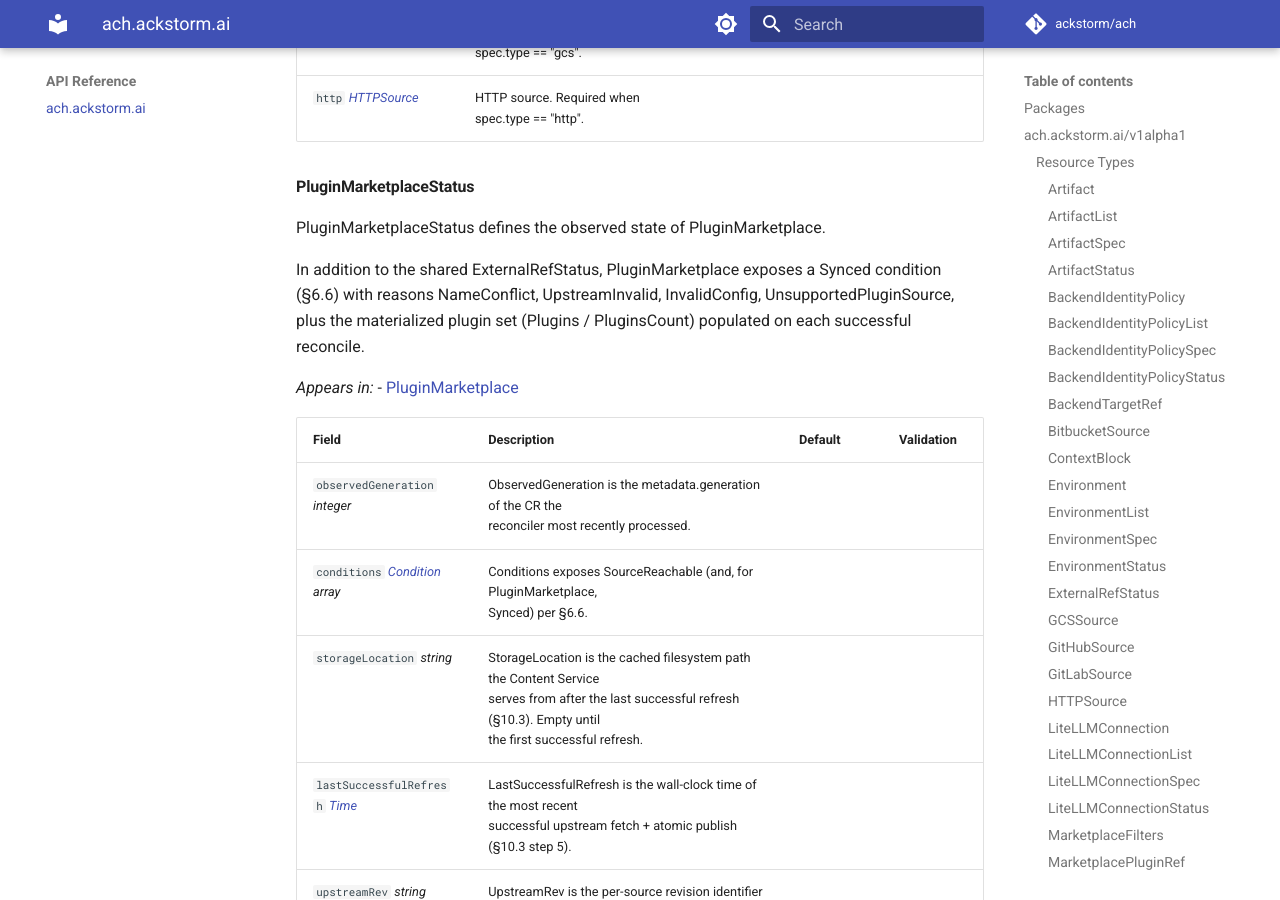
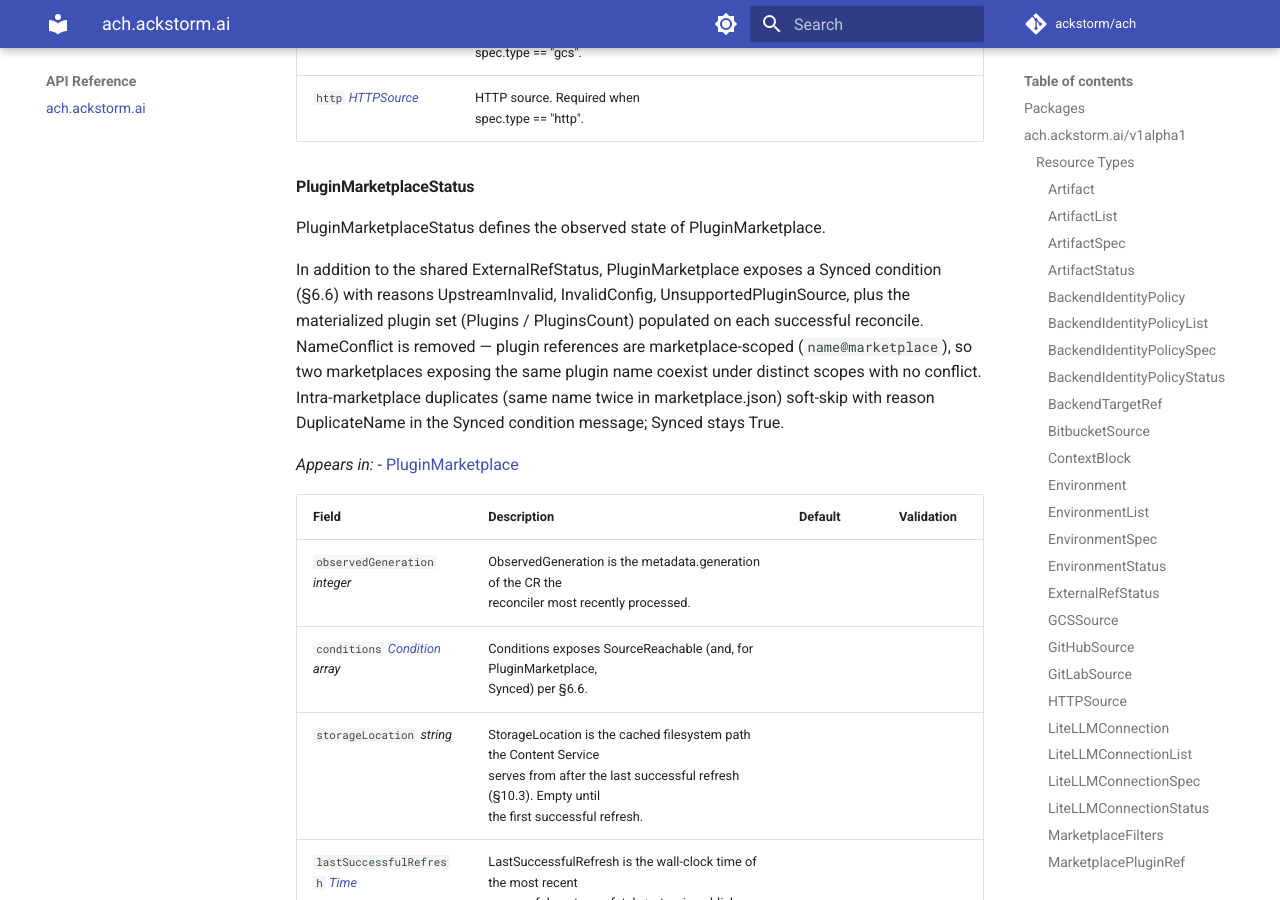
Before and after one commit to ackstorm/ach, an MkDocs documentation site: the page built from docs/api-reference/ach.ackstorm.ai.md, in a window 1280 px wide and 900 px high, scrolled down 25096 px. Built offline with MkDocs 1.6.1 and Material for MkDocs 9.7.7, drawn with Linux system fonts in a browser that asks for light colours; comment, search, counter and statistics services are not loaded; the version menu is left out.

Commit message:
docs: replace NameConflict narrative with name@marketplace scoping
Remove NameConflict as a Synced condition reason from PluginMarketplaceStatus
in the API reference; add an explanatory migration note to troubleshooting.md
describing the new marketplace-scoped plugin reference grammar (bare = Plugin
CRD, name@marketplace = marketplace plugin, DuplicateName for intra-marketplace
dups).

Co-Authored-By: Claude Sonnet 4.6 <noreply@anthropic.com>

```diff
--- a/docs/api-reference/ach.ackstorm.ai.md
+++ b/docs/api-reference/ach.ackstorm.ai.md
@@ -738,9 +738,14 @@ _Appears in:_
 PluginMarketplaceStatus defines the observed state of PluginMarketplace.
 
 In addition to the shared ExternalRefStatus, PluginMarketplace exposes a
-Synced condition (§6.6) with reasons NameConflict, UpstreamInvalid,
+Synced condition (§6.6) with reasons UpstreamInvalid,
 InvalidConfig, UnsupportedPluginSource, plus the materialized plugin set
 (Plugins / PluginsCount) populated on each successful reconcile.
+NameConflict is removed — plugin references are marketplace-scoped
+(`name@marketplace`), so two marketplaces exposing the same plugin name
+coexist under distinct scopes with no conflict. Intra-marketplace
+duplicates (same name twice in marketplace.json) soft-skip with reason
+DuplicateName in the Synced condition message; Synced stays True.
 
 
 
```
Also changed, not shown: references/troubleshooting.md (+18 -0 lines).
